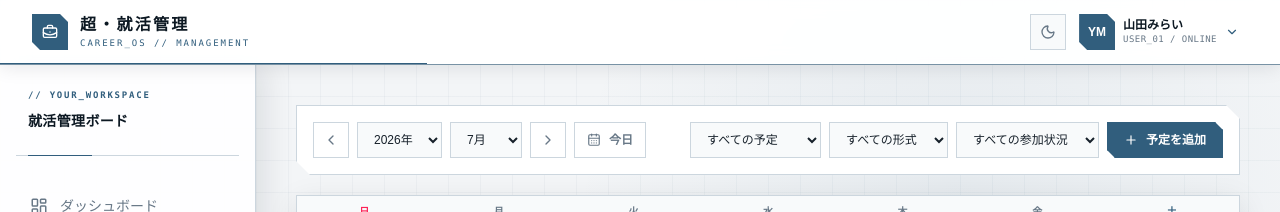
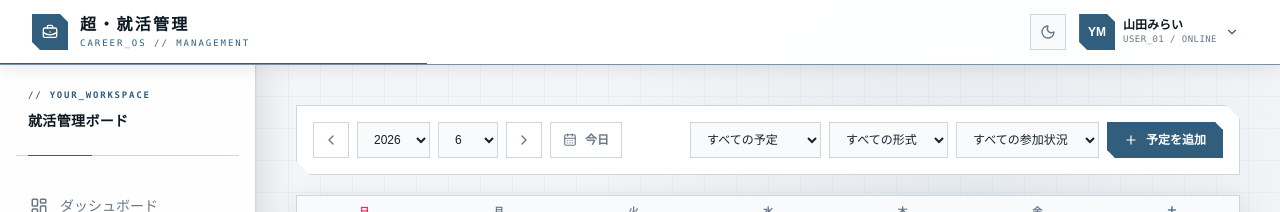
Before and after one commit to kotonekanno/job-hunt-workspace, a React (Vite) app in the folder frontend/: page /calendar in a window 1280 px wide. Shown: the top 212 px of the page. Built offline with nearby package versions, Linux system fonts and the light colour scheme.

Commit message:
select共通化

```diff
--- a/frontend/src/features/calendar/ui/CalendarHeader.tsx
+++ b/frontend/src/features/calendar/ui/CalendarHeader.tsx
@@ -1,6 +1,7 @@
 import { CalendarDays, ChevronLeft, ChevronRight } from "lucide-react";
 import { attendanceStatuses, eventCategories, eventFormats, type AttendanceStatus, type EventCategory, type EventFormat } from "@/features/calendar/model/calendar";
 import { ColoredAddButton } from "@/shared/button";
+import { Select } from "@/shared/select";
 
 type CalendarFiltersProps = {
   displayDate: Date;
@@ -27,8 +28,22 @@ export function CalendarHeader(props: CalendarFiltersProps) {
 
         <div className="flex flex-wrap items-center gap-2">
           <button type="button" onClick={props.onPreviousMonth} className="flex size-9 items-center justify-center border border-[var(--line)] text-[var(--muted)] hover:border-[var(--accent)] hover:text-[var(--accent)]" aria-label="前の月"><ChevronLeft className="size-4" /></button>
-          <select value={props.displayDate.getFullYear()} onChange={(event) => props.onDateChange(new Date(Number(event.target.value), props.displayDate.getMonth(), 1))} className={selectClassName} aria-label="年を選択">{years.map((year) => <option key={year} value={year}>{year}年</option>)}</select>
-          <select value={props.displayDate.getMonth()} onChange={(event) => props.onDateChange(new Date(props.displayDate.getFullYear(), Number(event.target.value), 1))} className={selectClassName} aria-label="月を選択">{Array.from({ length: 12 }, (_, month) => <option key={month} value={month}>{month + 1}月</option>)}</select>
+          <Select
+            value={props.displayDate.getFullYear()}
+            items={years}
+            onChange={
+              (event) => props.onDateChange(
+                new Date(Number(event.target.value),
+                props.displayDate.getMonth(),
+                1)
+              )
+            }
+          />
+          <Select
+            value={props.displayDate.getMonth()}
+            items={Array.from({ length: 12 }, (_, i) => i + 1)}
+            onChange={(event) => props.onDateChange(new Date(props.displayDate.getFullYear(), Number(event.target.value), 1))}
+          />
           <button type="button" onClick={props.onNextMonth} className="flex size-9 items-center justify-center border border-[var(--line)] text-[var(--muted)] hover:border-[var(--accent)] hover:text-[var(--accent)]" aria-label="次の月"><ChevronRight className="size-4" /></button>
           <button type="button" onClick={props.onToday} className="flex h-9 items-center gap-2 border border-[var(--line)] px-3 text-xs font-semibold text-[var(--muted)] hover:border-[var(--accent)] hover:text-[var(--accent)]"><CalendarDays className="size-3.5" />今日</button>
         </div>
@@ -36,38 +51,23 @@ export function CalendarHeader(props: CalendarFiltersProps) {
 
         <div className="flex flex-wrap items-center gap-2">
 
-          <select
+          <Select
             value={props.category}
+            items={["すべての予定", ...eventCategories]}
             onChange={(event) => props.onCategoryChange(event.target.value as EventCategory | "すべて")}
-            className={selectClassName}
-          >
-            <option value="すべて">すべての予定</option>
-            {eventCategories.map((item) =>
-              <option key={item}>{item}</option>
-            )}
-          </select>
+          />
 
-          <select
+          <Select
             value={props.format}
+            items={["すべての形式", ...eventFormats]}
             onChange={(event) => props.onFormatChange(event.target.value as EventFormat | "すべて")}
-            className={selectClassName}
-          >
-            <option value="すべて">すべての形式</option>
-            {eventFormats.map((item) =>
-              <option key={item}>{item}</option>
-            )}
-          </select>
+          />
 
-          <select
+          <Select
             value={props.status}
+            items={["すべての参加状況", ...attendanceStatuses]}
             onChange={(event) => props.onStatusChange(event.target.value as AttendanceStatus | "すべて")}
-            className={selectClassName}
-          >
-            <option value="すべて">すべての参加状況</option>
-            {attendanceStatuses.map((item) =>
-              <option key={item}>{item}</option>
-            )}
-          </select>
+          />
 
           <ColoredAddButton
             text="予定を追加"
--- a/frontend/src/features/calendar/ui/EventDialog.tsx
+++ b/frontend/src/features/calendar/ui/EventDialog.tsx
@@ -6,6 +6,7 @@ import {
   type CalendarEvent,
 } from "@/features/calendar/model/calendar";
 import { EditDialog } from "@/shared/dialog";
+import { Select } from "@/shared/select";
 
 type EventDialogProps = {
   event?: CalendarEvent;
@@ -91,44 +92,38 @@ export function EventDialog({ event, onClose, onSave }: EventDialogProps) {
 
       <label className="text-xs text-[var(--muted)]">
         予定種別
-        <select
+        <Select
           value={form.category}
-          onChange={(changeEvent) => setForm({
+          items={eventCategories}
+          onChange={(changeEvent: any) => setForm({
             ...form,
             category: changeEvent.target.value as CalendarEvent["category"],
           })}
-          className={fieldClassName}
-        >
-          {eventCategories.map((item) => <option key={item}>{item}</option>)}
-        </select>
+        />
       </label>
 
       <label className="text-xs text-[var(--muted)]">
         実施形式
-        <select
+        <Select
           value={form.format}
+          items={eventFormats}
           onChange={(changeEvent) => setForm({
             ...form,
             format: changeEvent.target.value as CalendarEvent["format"],
           })}
-          className={fieldClassName}
-        >
-          {eventFormats.map((item) => <option key={item}>{item}</option>)}
-        </select>
+        />
       </label>
 
       <label className="text-xs text-[var(--muted)]">
         参加状況
-        <select
+        <Select
           value={form.status}
+          items={attendanceStatuses}
           onChange={(changeEvent) => setForm({
             ...form,
             status: changeEvent.target.value as CalendarEvent["status"],
           })}
-          className={fieldClassName}
-        >
-          {attendanceStatuses.map((item) => <option key={item}>{item}</option>)}
-        </select>
+        />
       </label>
 
       <label className="text-xs text-[var(--muted)]">
--- /dev/null
+++ b/frontend/src/shared/select.tsx
@@ -0,0 +1,25 @@
+type Props = {
+  value: any;
+  items: any[];
+  onChange: (value: any) => void;
+}
+
+export function Select({ value, items, onChange }: Props) {
+  return (
+    <select
+      value={value}
+      onChange={onChange}
+      className="
+        h-9 border border-[var(--line)] bg-[var(--panel-raised)]
+        px-3 text-xs text-[var(--text)] outline-none transition-colors
+        focus:border-[var(--accent)]
+      "
+    >
+      {items.map((item) =>
+        <option key={item} value={item}>
+          {item}
+        </option>
+      )}
+    </select>
+  );
+}
```
